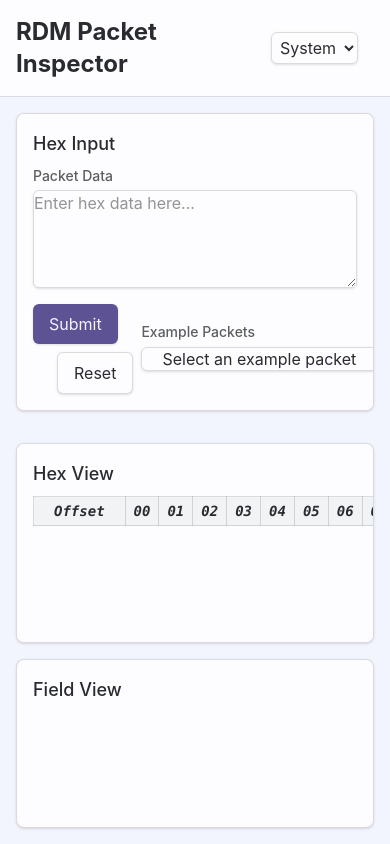
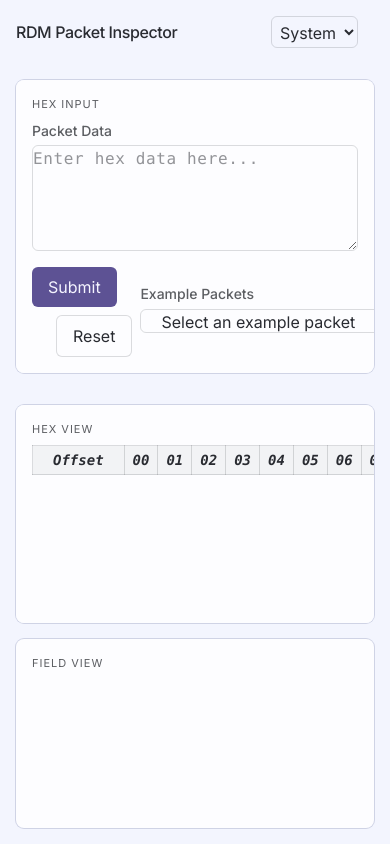
Before and after one commit to r-chua/rdm-packet-inspector, a React (Vite) app: page / in a window 390 px wide. Built offline with nearby package versions, Linux system fonts and the light colour scheme.

Commit message:
feat: typography and surfaces style (#55)
Updates typography style:

Inter font
Reduce heading size and weight
Adjust character spacing
Make input monospace font
Updates surfaces:

Box shadows rather than borders
Flat headerwith slight gradient
Match error colors

```diff
--- a/index.html
+++ b/index.html
@@ -3,6 +3,12 @@
   <head>
     <meta charset="UTF-8" />
     <link rel="icon" type="image/svg+xml" href="/favicon.svg" />
+    <link rel="preconnect" href="https://fonts.googleapis.com" />
+    <link rel="preconnect" href="https://fonts.gstatic.com" crossorigin />
+    <link
+      href="https://fonts.googleapis.com/css2?family=Inter:wght@400;500;600;700&display=swap"
+      rel="stylesheet"
+    />
     <meta name="viewport" content="width=device-width, initial-scale=1.0" />
     <title>RDM Packet Inspector</title>
     <script>
--- a/src/components/FieldView.tsx
+++ b/src/components/FieldView.tsx
@@ -90,11 +90,13 @@ export function FieldView({
       >
         <div
           className={cn(
-            'flex justify-between items-baseline text-sm font-medium',
-            'text-fg-muted group-data-[highlighted=true]:text-fg'
+            'flex justify-between items-baseline',
+            'text-[11px] tracking-[0.06em]',
+            'text-fg-muted group-data-[highlighted=true]:text-fg',
+            'group-data-[selected=true]:text-accent'
           )}
         >
-          <span>{entry.name}</span>
+          <span className="uppercase">{entry.name}</span>
           <span className="text-xs font-mono">
             {entry.startByte === entry.endByte
               ? `byte ${entry.startByte}`
@@ -120,7 +122,7 @@ export function FieldView({
 
   return (
     <section className="p-4" aria-labelledby="field-view-title">
-      <h2 id="field-view-title" className="text-lg font-medium mb-2">
+      <h2 id="field-view-title" className="pane-label mb-2">
         Field View
       </h2>
 
--- a/src/components/HexInput.tsx
+++ b/src/components/HexInput.tsx
@@ -41,7 +41,7 @@ export function HexInput({ onParse }: HexInputProps) {
 
   return (
     <section className="p-4" aria-labelledby="hex-input-title">
-      <h2 id="hex-input-title" className="text-lg font-medium mb-2">
+      <h2 id="hex-input-title" className="pane-label mb-2">
         Hex Input
       </h2>
       <form aria-labelledby="hex-input-title">
@@ -55,8 +55,9 @@ export function HexInput({ onParse }: HexInputProps) {
           id="hex-input"
           className={cn(
             'mt-1 block w-full rounded-md',
-            'border border-border shadow-sm sm:text-sm',
-            'focus:border-focus focus:ring-focus'
+            'border border-border sm:text-sm',
+            'focus:border-focus focus:ring-focus',
+            'font-mono tracking-[0.04em] leading-relaxed'
           )}
           rows={4}
           spellCheck={false}
@@ -77,7 +78,7 @@ export function HexInput({ onParse }: HexInputProps) {
                 handleSubmit();
               }}
               className={cn(
-                'mt-2 px-4 py-2 rounded-md shadow-sm',
+                'mt-2 px-4 py-2 rounded-md',
                 'bg-accent text-on-accent',
                 'hover:bg-accent-hover',
                 'focus:ring-2 focus:ring-offset-2 focus:ring-focus'
@@ -90,7 +91,7 @@ export function HexInput({ onParse }: HexInputProps) {
               type="button"
               onClick={handleClear}
               className={cn(
-                'mt-2 ml-6 px-4 py-2 rounded-md shadow-sm',
+                'mt-2 ml-6 px-4 py-2 rounded-md',
                 'bg-surface',
                 'text-fg',
                 'border border-border',
@@ -114,7 +115,7 @@ export function HexInput({ onParse }: HexInputProps) {
               className={cn(
                 'px-4',
                 'mt-1 rounded-md',
-                'border border-border shadow-sm sm:text-sm',
+                'border border-border sm:text-sm',
                 'focus:border-focus focus:ring-focus'
               )}
               onChange={(e) => {
--- a/src/components/HexView.tsx
+++ b/src/components/HexView.tsx
@@ -120,7 +120,7 @@ export function HexView({
 
   return (
     <section className="p-4" aria-labelledby="hex-view-title">
-      <h2 id="hex-view-title" className="text-lg font-medium mb-2">
+      <h2 id="hex-view-title" className="pane-label mb-2">
         Hex View
       </h2>
       <table
--- a/src/components/PacketInspector.tsx
+++ b/src/components/PacketInspector.tsx
@@ -47,21 +47,17 @@ export function PacketInspector() {
       <header
         className={cn(
           'flex items-center',
-          'bg-surface border-b border-border',
+          'bg-linear-to-b from-fg-/5 to-transparent',
           'p-4 gap-4'
         )}
       >
-        <h1 className="text-2xl font-bold">RDM Packet Inspector</h1>
+        <h1 className="font-medium tracking-tight">RDM Packet Inspector</h1>
         <ThemeSelect />
       </header>
 
       <div className="flex flex-col flex-1 min-h-0 p-4 gap-4">
         <div
-          className={cn(
-            'overflow-auto',
-            'bg-surface',
-            'border border-border rounded-lg shadow-sm'
-          )}
+          className={cn('overflow-auto', 'bg-surface', 'rounded-lg shadow-sm')}
         >
           <HexInput onParse={handleParse} />
         </div>
@@ -71,10 +67,11 @@ export function PacketInspector() {
             <div
               className={cn(
                 'bg-danger-surface',
-                'border border-border rounded-lg shadow-sm p-4'
+                'inset-ring inset-ring-danger-vivid/40',
+                'rounded-lg p-4'
               )}
             >
-              <p className="text-danger font-bold">Error:</p>
+              <p className="text-danger pane-label">Error:</p>
               <p className="italic">{parseResult.error.message}</p>
               {parseResult.error.byteOffset !== -1 && (
                 <p>Byte Index: {parseResult.error.byteOffset}</p>
@@ -97,7 +94,7 @@ export function PacketInspector() {
             className={cn(
               'overflow-auto',
               'bg-surface',
-              'border border-border rounded-lg shadow-sm'
+              'rounded-lg shadow-sm'
             )}
           >
             <HexView
@@ -113,7 +110,7 @@ export function PacketInspector() {
             className={cn(
               'overflow-auto',
               'bg-surface',
-              'border border-border rounded-lg shadow-sm'
+              'rounded-lg shadow-sm'
             )}
           >
             <FieldView
--- a/src/components/ThemeSelect.tsx
+++ b/src/components/ThemeSelect.tsx
@@ -55,7 +55,7 @@ export function ThemeSelect() {
         id="theme-select"
         className={cn(
           'p-1 rounded-md',
-          'border border-border shadow-sm sm:text-sm',
+          'border border-border sm:text-sm',
           'focus:border-focus focus:ring-focus'
         )}
         onChange={(e) => {
--- a/src/index.css
+++ b/src/index.css
@@ -21,7 +21,11 @@
   --highlight: color-mix(in srgb, var(--fg) 10%, transparent);
   --warning: #75490b;
   --danger: #7d2f31;
-  --danger-surface: color-mix(in srgb, #992a2c 12%, transparent);
+  --danger-vivid: #992a2c;
+  --danger-surface: color-mix(in srgb, var(--danger-vivid) 12%, transparent);
+  --elev-sm: 0 0 0 1px #cfd3e5;
+  --elev-md: 0 0 0 1px #cfd3e5, 0 6px 18px rgba(41, 43, 49, 0.1);
+  --elev-lg: 0 0 0 1px #cfd3e5, 0 16px 40px rgba(41, 43, 49, 0.15);
 }
 
 [data-theme='dark'] {
@@ -40,7 +44,16 @@
   --highlight: color-mix(in srgb, var(--fg) 10%, transparent);
   --warning: #e8ae4d;
   --danger: #f0b3b3;
-  --danger-surface: color-mix(in srgb, #e79393 12%, transparent);
+  --danger-vivid: #e79393;
+  --danger-surface: color-mix(in srgb, var(--danger-vivid) 12%, transparent);
+  --elev-sm: 0 0 0 1px #3f424d;
+  --elev-md: 0 0 0 1px #595d6c, 0 6px 18px rgba(0, 0, 0, 0.55);
+  --elev-lg: 0 0 0 1px #9397ab, 0 16px 40px rgba(0, 0, 0, 0.65);
+}
+
+@theme {
+  --font-sans: 'Inter', system-ui, sans-serif;
+  --font-mono--font-feature-settings: 'calt' 0, 'clig' 0, 'liga' 0;
 }
 
 /* Register tokens as Tailwind colors → generates bg-bg, bg-surface, etc. */
@@ -59,5 +72,18 @@
   --color-highlight: var(--highlight);
   --color-warning: var(--warning);
   --color-danger: var(--danger);
+  --color-danger-vivid: var(--danger-vivid);
   --color-danger-surface: var(--danger-surface);
+  --shadow-sm: var(--elev-sm);
+  --shadow-md: var(--elev-md);
+  --shadow-lg: var(--elev-lg);
 }
+
+@layer components {
+  .pane-label {
+    font-size: 11px;
+    text-transform: uppercase;
+    letter-spacing: 0.09em;
+    color: var(--fg-muted);
+  }
+}
```
